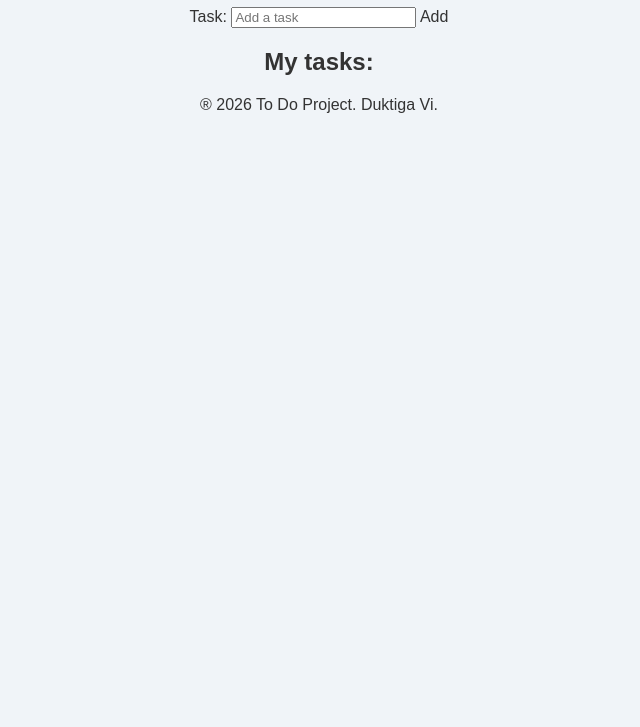
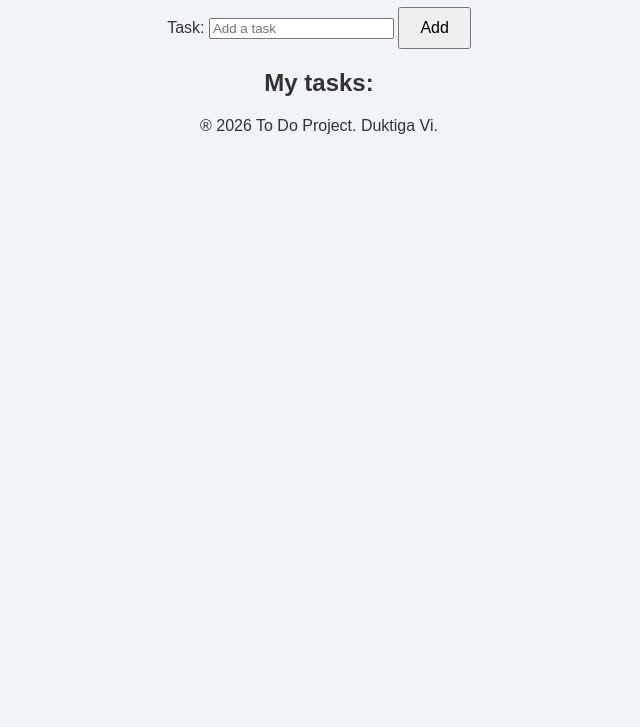
Before and after one commit to Draneas/GroupProject, a plain HTML site: page To_Do_Project/indext.html in a window 1280 px wide. Shown: the part 73-800 px from the top of the page, without its empty margins (321-961 px from the left). Drawn offline with Linux system fonts and the light colour scheme.

Commit message:
add-button works
Switched from a span to a button, linked js-script

```diff
--- a/To_Do_Project/indext.html
+++ b/To_Do_Project/indext.html
@@ -16,7 +16,7 @@
         <section>
             <label for="myInput">Task:</label>
             <input type="text" id="myInput" placeholder="Add a task">
-            <span onclick="newElement()" class="addBtn">Add</span>
+            <button onclick="newElement()" class="addBtn">Add</button>
     </section>
 
     <section>
@@ -25,6 +25,8 @@
         <!-- Space for them tasks -->
     </ul>
     </section>
+
+    <script src="script.js"></script>
     </main>
 
     <footer>
```
